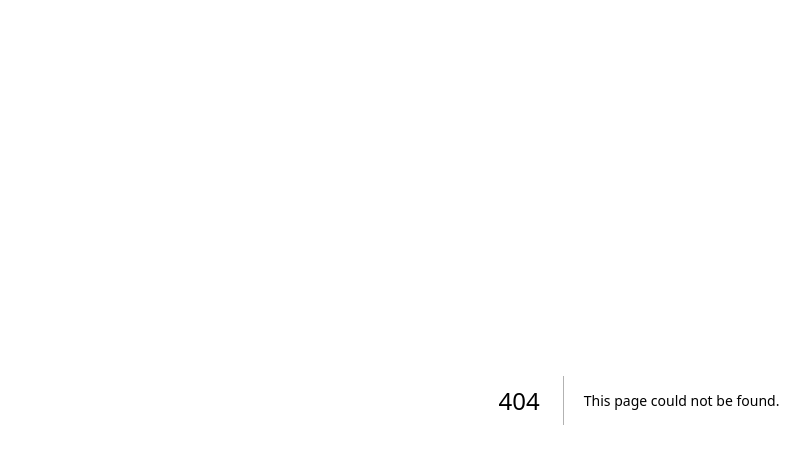
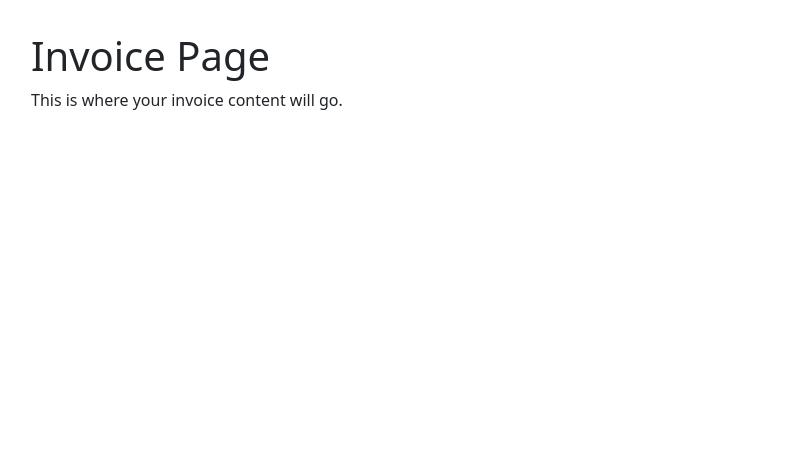
Before and after one commit to Azadehpedramnia/PropertySystem, a Next.js app in the folder hr-frontend/: page /invoice/invoiceIndex in a window 1280 px wide. Before the commit this address had no page. Shown: the top 464 px of the page, without its empty margins (1-811 px from the left). Built offline with nearby package versions, Linux system fonts and the light colour scheme.

Commit message:
change the name of invoice index page

```diff
--- /dev/null
+++ b/hr-frontend/pages/invoice/invoiceIndex.tsx
@@ -0,0 +1,12 @@
+// pages/invoice/index.tsx
+
+import React from 'react';
+
+export default function InvoicePage() {
+  return (
+    <div style={{ padding: '2rem' }}>
+      <h1>Invoice Page</h1>
+      <p>This is where your invoice content will go.</p>
+    </div>
+  );
+}
```
